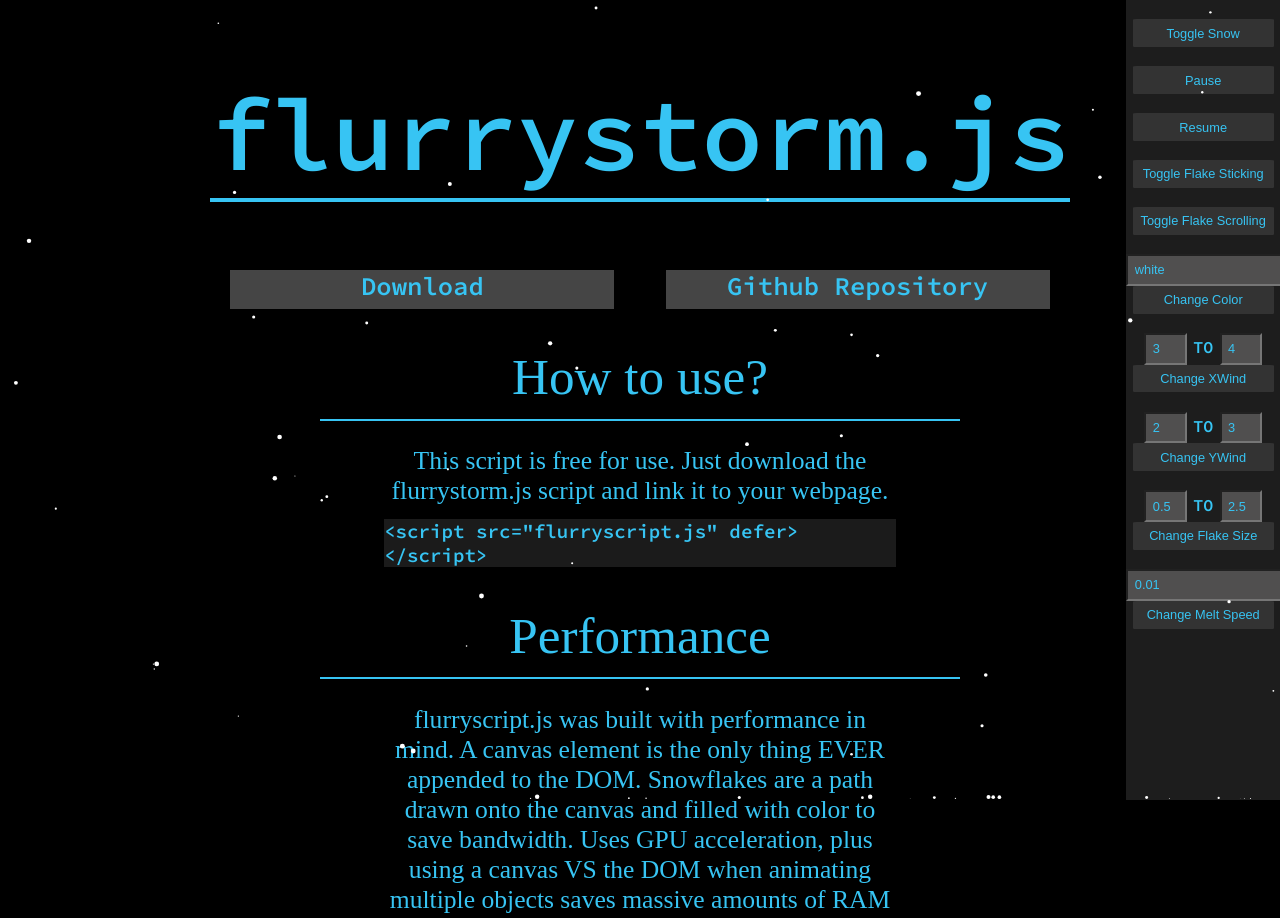
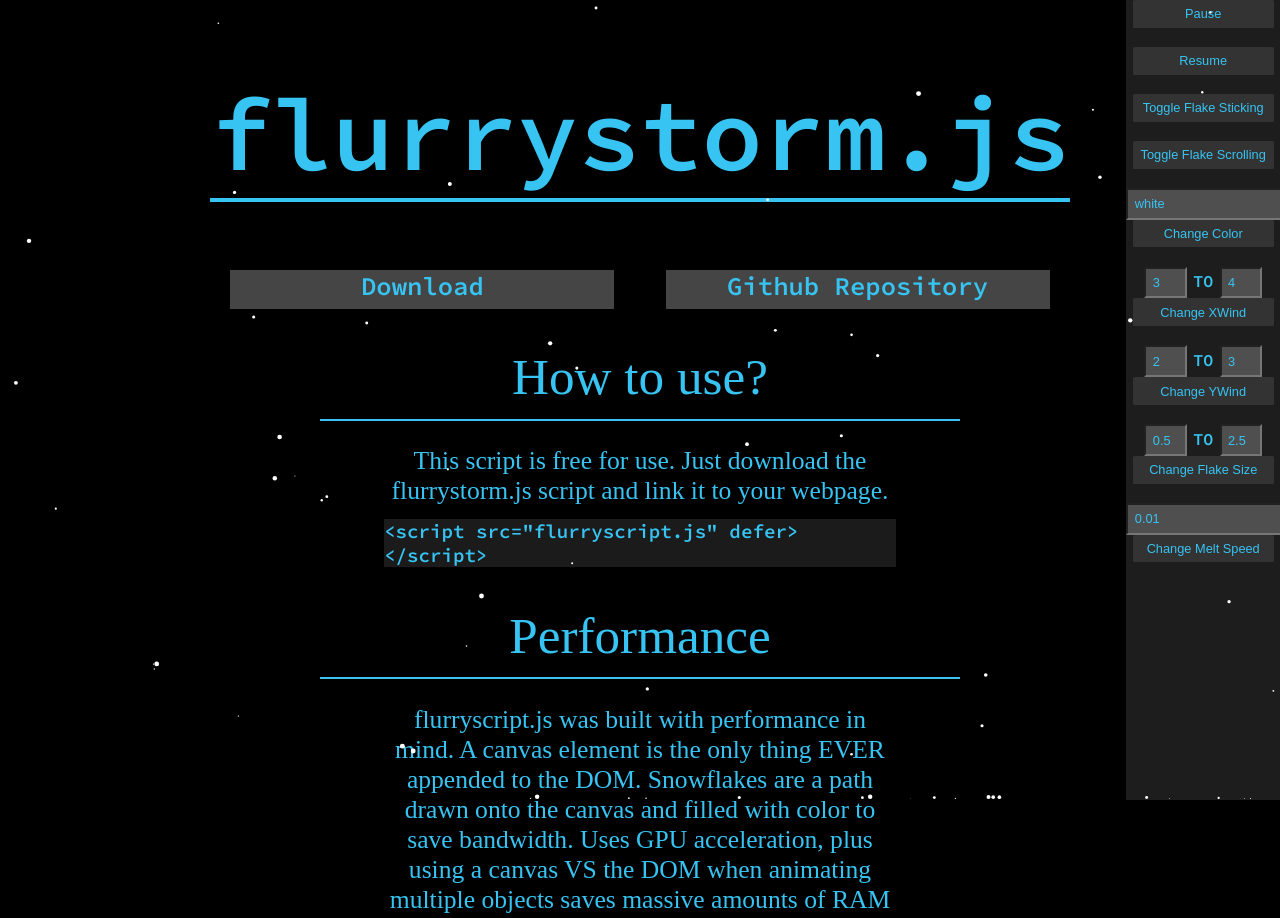
Before and after one commit to wbojczuk/flurrystorm, a plain HTML site: page index.html in a window 1280 px wide. Shown: the top 918 px of the page. Drawn offline with Linux system fonts and the light colour scheme.

```diff
--- a/index.html
+++ b/index.html
@@ -35,7 +35,7 @@
 
     <div class="option-bar">
 
-        <button style="margin-top: 1.5vw;" onclick="flurryStorm.toggleState();">Toggle Snow</button>
+        <button style="margin-top: 1.5vw; display: none;" onclick="flurryStorm.toggleState();">Toggle Snow</button>
 
         <button onclick="flurryStorm.pause();">Pause</button>
 
```
